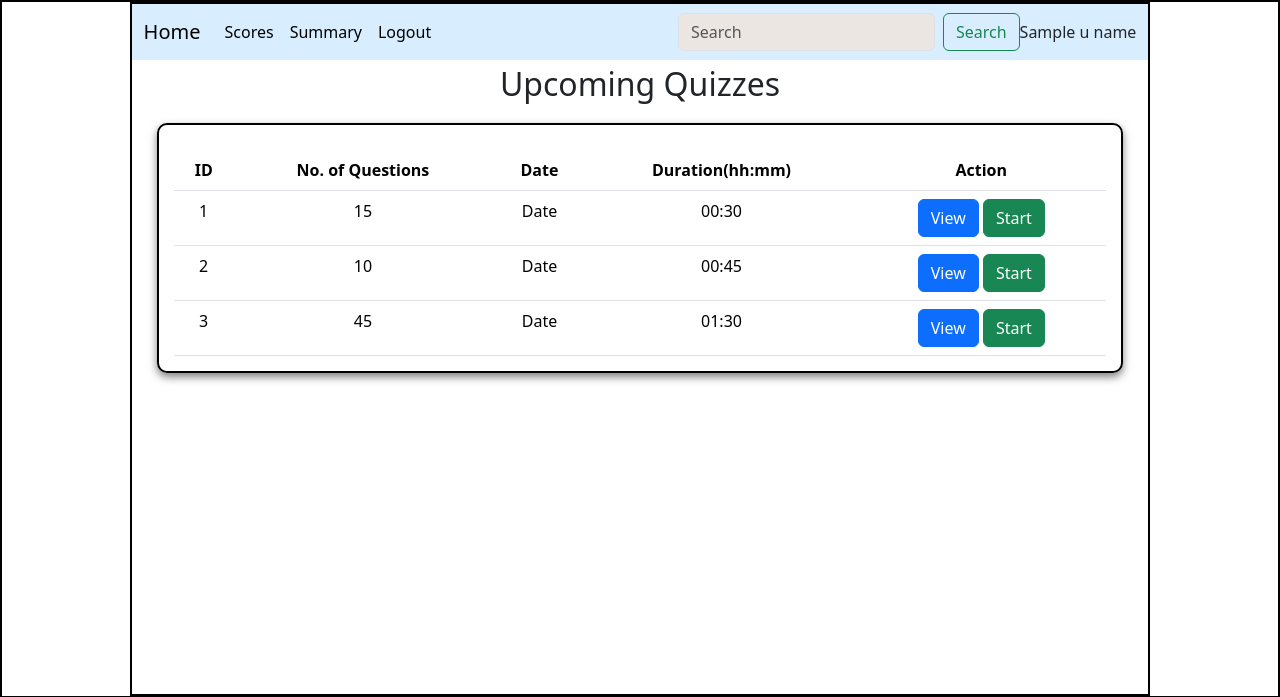
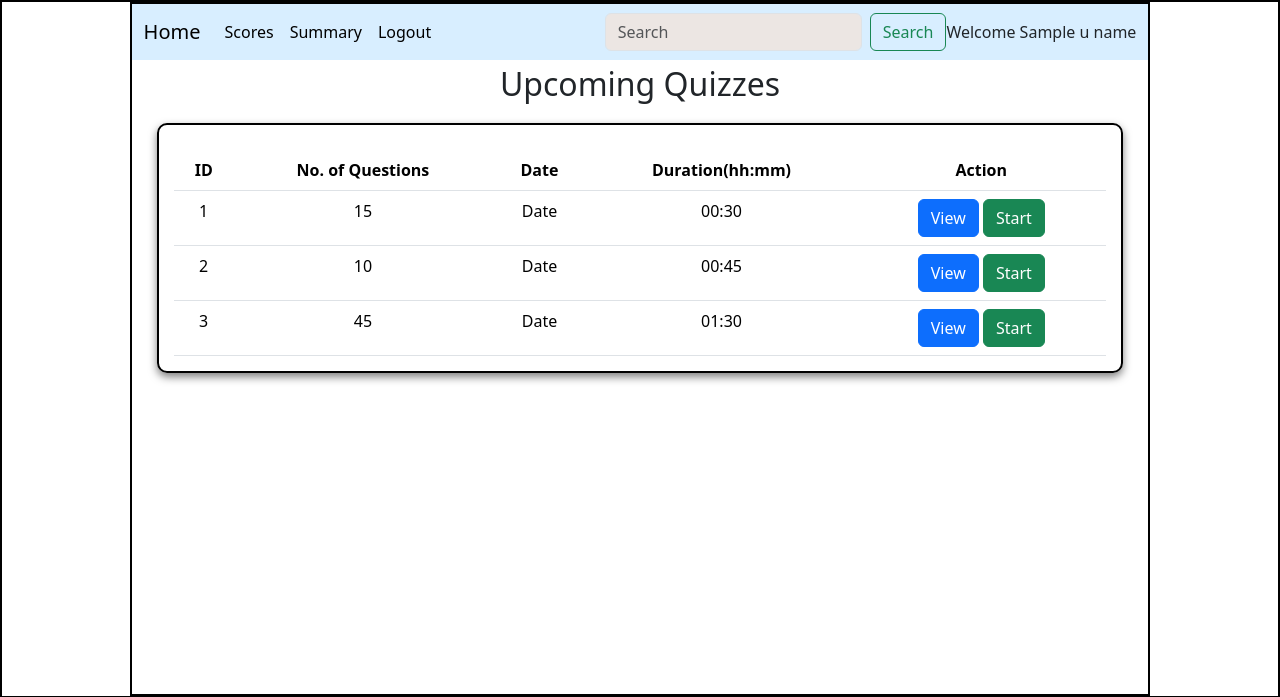
Before and after one commit to 23f2000790/Quiz-Master-MAD1-Project-Vivek, a Flask app: template templates/user_dashboard.html in a window 1280 px wide. Shown: the top 697 px of the page. Run offline with Flask 3, Linux system fonts and the light colour scheme; the template is opened without the code that fills it: most values are stand-ins (such as "Sample title", 1, 10 or a date in 2020).

Commit message:
small corrections - register to dash

```diff
--- a/application/controllers.py
+++ b/application/controllers.py
@@ -40,7 +40,7 @@ def user_register():
             new_user = User(username=u_name,password=pwd,fullname=fn,qualification=qfn,dob=dob)
             db.session.add(new_user)
             db.session.commit()
-            return redirect('/userlogin')
+            return render_template('user_dashboard.html', u_name = u_name)
 
     return render_template('register.html')
 
--- a/templates/user_dashboard.html
+++ b/templates/user_dashboard.html
@@ -31,7 +31,7 @@
                       <button class="btn btn-outline-success" type="submit">Search</button>
                     </form>
                   </div>
-                  <span>{{u_name}}</span>
+                  <span> Welcome {{u_name}}</span>
                 </div>
               </nav>
               <h2 style="text-align: center;margin-top: 5px;">Upcoming Quizzes</h2>
```
Also changed, not shown: instance/quizmasterdata.sqlite3.
